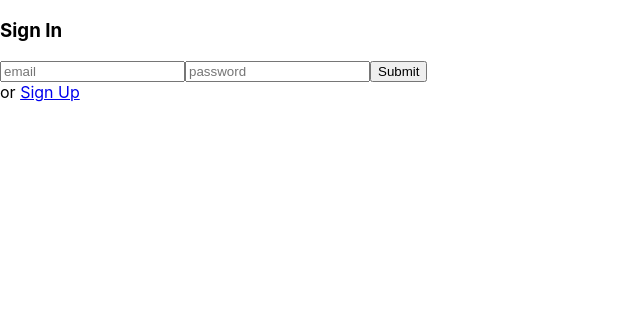
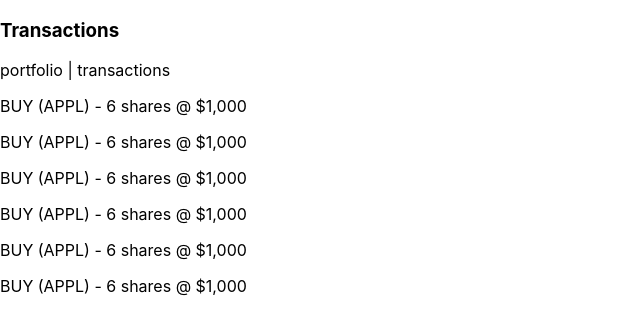
Before and after one commit to JeffBenton/stock_portfolio, a React (Create React App) app in the folder client/: page /transactions in a window 1280 px wide. Shown: the top 334 px of the page, without its empty margins (0-640 px from the left). Built offline with nearby package versions, Linux system fonts and the light colour scheme.

Commit message:
implemented hardcoded transactions component

```diff
--- a/client/src/App.js
+++ b/client/src/App.js
@@ -4,6 +4,7 @@
 import SignInForm from "./Components/SignInForm";
 import RegisterForm from "./Components/RegisterForm";
 import Portfolio from "./Components/Portfolio";
+import Transactions from "./Components/Transactions";
 
 function App() {
   return (
@@ -18,6 +19,10 @@
                     <Portfolio />
                 </Route>
 
+                <Route path="/transactions">
+                    <Transactions />
+                </Route>
+
                 <Route path="/">
                     <SignInForm />
                 </Route>
--- /dev/null
+++ b/client/src/Components/Transactions.js
@@ -0,0 +1,21 @@
+import React from "react";
+
+class Transactions extends React.Component {
+    render() {
+        return (
+            <div>
+                <h3>Transactions</h3>
+                <p>portfolio | transactions</p>
+
+                <p>BUY (APPL) - 6 shares @ $1,000</p>
+                <p>BUY (APPL) - 6 shares @ $1,000</p>
+                <p>BUY (APPL) - 6 shares @ $1,000</p>
+                <p>BUY (APPL) - 6 shares @ $1,000</p>
+                <p>BUY (APPL) - 6 shares @ $1,000</p>
+                <p>BUY (APPL) - 6 shares @ $1,000</p>
+            </div>
+        )
+    }
+}
+
+export default Transactions;
```
